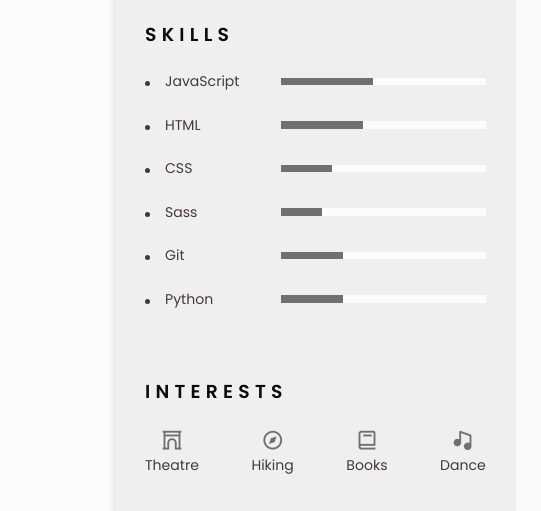
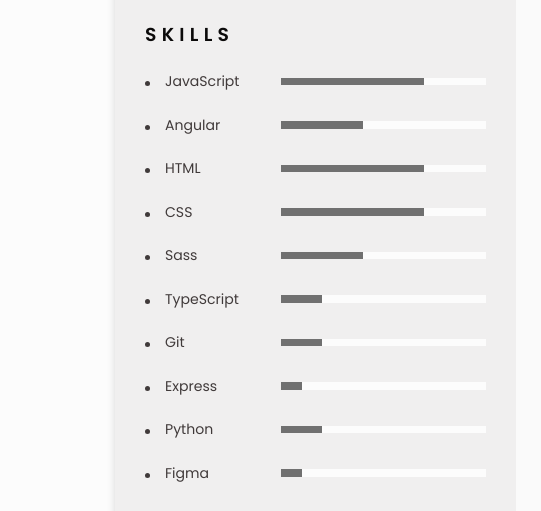
Before and after one commit to malvill/rsschool-cv, a website: page index.html in a window 1280 px wide. Shown: the part 441-952 px from the top of the page, 0-541 px from the left. Drawn offline with nearby package versions, Linux system fonts and the light colour scheme.

Commit message:
update skills section

```diff
--- a/index.html
+++ b/index.html
@@ -119,7 +119,16 @@
                                     <span class="skills-item__text">JavaScript</span>
                                 </div>
                                 <div class="skills-item__bar progress-bar">
-                                    <div class="progress progress-js"></div>
+                                    <div class="progress progress_js"></div>
+                                </div>
+                            </li>
+                            <li class="skills__item">
+                                <div class="skills-item__name">
+                                    <span class="skills-item__circle"></span>
+                                    <span class="skills-item__text">Angular</span>
+                                </div>
+                                <div class="skills-item__bar progress-bar">
+                                    <div class="progress progress_angular"></div>
                                 </div>
                             </li>
                             <li class="skills__item">
@@ -128,7 +137,7 @@
                                     <span class="skills-item__text">HTML</span>
                                 </div>
                                 <div class="skills-item__bar progress-bar">
-                                    <div class="progress progress-html"></div>
+                                    <div class="progress progress_html"></div>
                                 </div>
                             </li>
                             <li class="skills__item">
@@ -137,7 +146,7 @@
                                     <span class="skills-item__text">CSS</span>
                                 </div>
                                 <div class="skills-item__bar progress-bar">
-                                    <div class="progress progress-css"></div>
+                                    <div class="progress progress_css"></div>
                                 </div>
                             </li>
                             <li class="skills__item">
@@ -146,7 +155,16 @@
                                     <span class="skills-item__text">Sass</span>
                                 </div>
                                 <div class="skills-item__bar progress-bar">
-                                    <div class="progress progress-sass"></div>
+                                    <div class="progress progress_sass"></div>
+                                </div>
+                            </li>
+                            <li class="skills__item">
+                                <div class="skills-item__name">
+                                    <span class="skills-item__circle"></span>
+                                    <span class="skills-item__text">TypeScript</span>
+                                </div>
+                                <div class="skills-item__bar progress-bar">
+                                    <div class="progress progress_typescript"></div>
                                 </div>
                             </li>
                             <li class="skills__item">
@@ -155,7 +173,16 @@
                                     <span class="skills-item__text">Git</span>
                                 </div>
                                 <div class="skills-item__bar progress-bar">
-                                    <div class="progress progress-git"></div>
+                                    <div class="progress progress_git"></div>
+                                </div>
+                            </li>
+                            <li class="skills__item">
+                                <div class="skills-item__name">
+                                    <span class="skills-item__circle"></span>
+                                    <span class="skills-item__text">Express</span>
+                                </div>
+                                <div class="skills-item__bar progress-bar">
+                                    <div class="progress progress_express"></div>
                                 </div>
                             </li>
                             <li class="skills__item">
@@ -164,7 +191,16 @@
                                     <span class="skills-item__text">Python</span>
                                 </div>
                                 <div class="skills-item__bar progress-bar">
-                                    <div class="progress progress-python"></div>
+                                    <div class="progress progress_python"></div>
+                                </div>
+                            </li>
+                            <li class="skills__item">
+                                <div class="skills-item__name">
+                                    <span class="skills-item__circle"></span>
+                                    <span class="skills-item__text">Figma</span>
+                                </div>
+                                <div class="skills-item__bar progress-bar">
+                                    <div class="progress progress_figma"></div>
                                 </div>
                             </li>
                         </ul>
--- a/src/scss/components/_skills.scss
+++ b/src/scss/components/_skills.scss
@@ -43,32 +43,49 @@
     position: absolute;
     left: 0;
     height: 100%;
-    background-color: $color-text-light;;
+    background-color: $color-text-light;
+
     @media screen and (min-width: 767px) {
         background-color: $color-text-light;
     }
+
+    &_js {
+        width: 70%;
     }
 
-.progress-js {
-    width: 45%;
+    &_html {
+        width: 70%;
     }
 
-.progress-html {
+    &_css {
+        width: 70%;
+    }
+
+    &_sass {
         width: 40%;
     }
 
-.progress-css {
-    width: 25%;
+    &_angular {
+        width: 40%;
     }
 
-.progress-sass {
+    &_typescript {
         width: 20%;
     }
 
-.progress-git {
-    width: 30%
+    &_git {
+        width: 20%;
     }
 
-.progress-python {
-    width: 30%;
+    &_python {
+        width: 20%;
     }
+
+    &_express {
+        width: 10%;
+    }
+
+    &_figma {
+        width: 10%;
+    }
+}
```
Also changed, not shown: src/css/style.css, 1 other file. Lines whose indentation alone changed are shown as unchanged.
